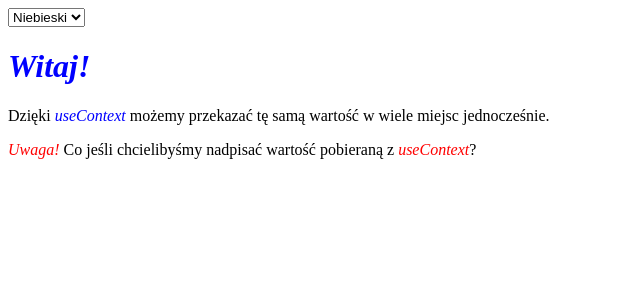
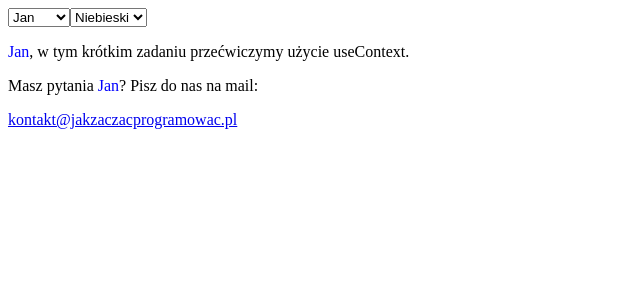
Before and after one commit to kacpi95/React-lesson, a React (Vite) app in the folder React-lesson/: page / in a window 1280 px wide. Shown: the top 300 px of the page, without its empty margins (0-640 px from the left). Built offline with nearby package versions, Linux system fonts and the light colour scheme.

Commit message:
add task

```diff
--- a/React-lesson/src/App.jsx
+++ b/React-lesson/src/App.jsx
@@ -231,16 +231,25 @@
 // }
 
 import { useState } from 'react';
-import { ColorContext } from './components/ColorContext/ColorContext';
-import { ThemedSpan } from './components/ThemedSpan/ThemedSpan';
 import { Article } from './components/Article/Article';
 import { Footer } from './components/Footer/Footer';
+import { NameContext } from './components/NameContext/NameContext';
+import { ColorContext } from './components/ColorContext/ColorContext';
 
 export default function App() {
+  const [selectedName, setSelectedName] = useState('Jan');
   const [selectedColor, setSelectedColor] = useState('blue');
 
   return (
     <>
+      <select
+        value={selectedName}
+        onChange={(e) => setSelectedName(e.target.value)}
+      >
+        <option value='Jan'>Jan</option>
+        <option value='Janina'>Janina</option>
+        <option value='Ewa'>Ewa</option>
+      </select>
       <select
         value={selectedColor}
         onChange={(e) => setSelectedColor(e.target.value)}
@@ -250,13 +259,10 @@ export default function App() {
         <option value='green'>Zielony</option>
       </select>
       <ColorContext.Provider value={selectedColor}>
-        <h1>
-          <ThemedSpan>Witaj!</ThemedSpan>
-        </h1>
-        <Article />
-      </ColorContext.Provider>
-      <ColorContext.Provider value='red'>
-        <Footer />
+        <NameContext.Provider value={selectedName}>
+          <Article />
+          <Footer />
+        </NameContext.Provider>
       </ColorContext.Provider>
     </>
   );
--- a/React-lesson/src/components/Article/Article.jsx
+++ b/React-lesson/src/components/Article/Article.jsx
@@ -1,11 +1,16 @@
-import { ThemedSpan } from '../ThemedSpan/ThemedSpan';
+import { useContext } from 'react';
+import { NameContext } from '../NameContext/NameContext';
+import { ColorContext } from '../ColorContext/ColorContext';
 
 export function Article() {
+  const name = useContext(NameContext);
+  const color = useContext(ColorContext);
+
   return (
     <article>
       <p>
-        Dzięki <ThemedSpan>useContext</ThemedSpan> możemy przekazać tę samą
-        wartość w wiele miejsc jednocześnie.
+        <span style={{ color }}>{name}</span>, w tym krótkim zadaniu
+        przećwiczymy użycie useContext.
       </p>
     </article>
   );
--- a/React-lesson/src/components/Footer/Footer.jsx
+++ b/React-lesson/src/components/Footer/Footer.jsx
@@ -1,10 +1,19 @@
-import { ThemedSpan } from '../ThemedSpan/ThemedSpan';
+import { useContext } from 'react';
+import { NameContext } from '../NameContext/NameContext';
+import { ColorContext } from '../ColorContext/ColorContext';
 
 export function Footer() {
+  const name = useContext(NameContext);
+  const color = useContext(ColorContext);
+
   return (
     <footer>
-      <ThemedSpan>Uwaga!</ThemedSpan> Co jeśli chcielibyśmy nadpisać wartość
-      pobieraną z <ThemedSpan>useContext</ThemedSpan>?
+      <p>
+        Masz pytania <span style={{ color }}>{name}</span>? Pisz do nas na mail:
+      </p>
+      <a href='mailto:kontakt@jakzaczacprogramowac.pl'>
+        kontakt@jakzaczacprogramowac.pl
+      </a>
     </footer>
   );
 }
--- /dev/null
+++ b/React-lesson/src/components/NameContext/NameContext.js
@@ -0,0 +1,3 @@
+import { createContext } from 'react';
+
+export const NameContext = createContext(null);
--- a/React-lesson/src/components/ThemedSpan/ThemedSpan.jsx
+++ b/React-lesson/src/components/ThemedSpan/ThemedSpan.jsx
@@ -1,5 +1,5 @@
 import { useContext } from 'react';
-import { ColorContext } from '../ColorContext/ColorContext';
+import { ColorContext } from '../NameContext/NameContext';
 
 export function ThemedSpan({ children }) {
   const color = useContext(ColorContext);
```
